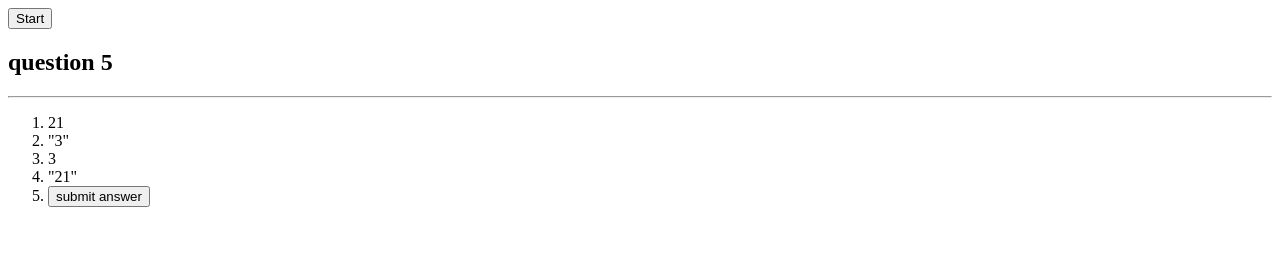
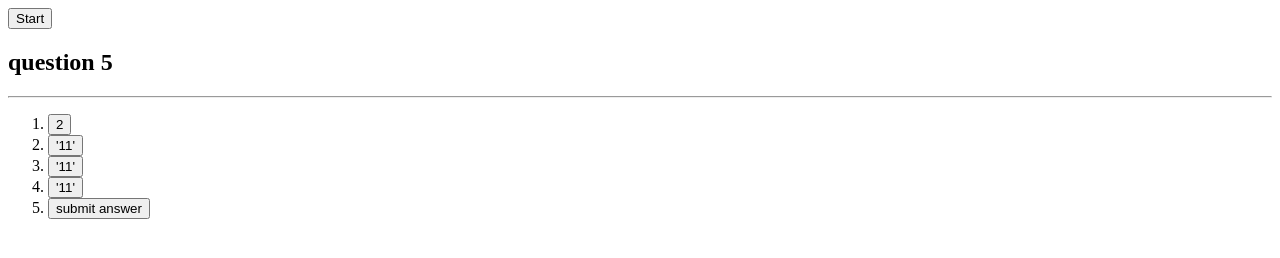
Before and after one commit to AZGchip/Timed_Quiz, a plain HTML site: page index.html in a window 1280 px wide. Both pictures are taken after a click on the button "Start". Drawn offline with Linux system fonts and the light colour scheme.

Commit message:
created function to input user answer to object based on the question number

```diff
--- a/code.js
+++ b/code.js
@@ -10,6 +10,12 @@ function startQuiz() {
 var questionPick = ["0", "1", "2", "3", "4"]
 var questionOrder = []
 var checkAnswer = {ques0:"1",ques1:"3",ques2:"2"}
+var uInput ={
+    u0:"",
+    u1:"",
+    u2:"",
+    u3:"",
+}
 function question() {
     // If QUESTIONPICK is empty print results
     if (questionPick.length === 0) {
@@ -21,10 +27,15 @@ function question() {
     selectQ = questionPick[Math.floor((Math.random() * questionPick.length))];
     //displays selected div
     sq = "q" + selectQ;
+    ui = "u" + selectQ
     document.getElementById(sq).style.display = "block";
 }
 //when user hits submit
 function nextQuestion() {
+    if(uInput[ui] = ""){
+        console.log("select an answer");
+        return 0;
+    }
     // hides active div
     document.getElementById(sq).style.display = "none";
     //adds question to QUESTIONORDER. removes selected question from QUESTIONPICK
@@ -36,9 +47,16 @@ function nextQuestion() {
 
     question()
 }
-function buttons(){
-document.getElementById(sq).getElementsByClassName("a0")[0].addEventListener("click")
-document.getElementById(sq).getElementsByClassName("a1")[0].addEventListener("click")
-document.getElementById(sq).getElementsByClassName("a2")[0].addEventListener("click")
-document.getElementById(sq).getElementsByClassName("a3")[0].addEventListener("click")
+// takes INPUT from button. sets UINPUT[SELECTED QUESTION] to button input
+function ans(input){
+uInput[ui] = input
 }
+
+
+
+// document.getElementById("q0").getElementsByClassName("a0")[0].addEventListener("click",function(){
+//     console.log("button one works")
+// })
+// document.getElementById(sq).getElementsByClassName("a1")[0].addEventListener("click")
+// document.getElementById(sq).getElementsByClassName("a2")[0].addEventListener("click")
+// document.getElementById(sq).getElementsByClassName("a3")[0].addEventListener("click")
--- a/index.html
+++ b/index.html
@@ -1,59 +1,66 @@
 <!DOCTYPE html>
+
 <head>
     <link rel="stylesheet" href="style.css">
 </head>
+
 <body>
     <div>
         <input type="button" value="Start" onclick="question()">
     </div>
     <div id="quiz-box">
         <div id="q0">
-        <h2 class="question">"1"+"1"===</h2><hr>
+            <h2 class="question">"1"+"1"===</h2>
+            <hr>
             <ol>
-            <li class="answer"id="a0"><input type="button" value="2"></li>
-            <li class="answer"id="a1"><input type="button" value="'11'"></li>
-            <li class="answer"id="a2"><input type="button" value="11"></li>
-            <li class="answer"id="a3"><input type="button" value="'2'"></li>
-            <li><input type="button" value="submit answer"onclick="nextQuestion()"></li>
+                <li class="answer" id="a0"><input type="button" value="2" onclick="ans(0)"></li>
+                <li class="answer" id="a1"><input type="button" value="'11'" onclick="ans(1)"></li>
+                <li class="answer" id="a2"><input type="button" value="11" onclick="ans(2)"></li>
+                <li class="answer" id="a3"><input type="button" value="'2'" onclick="ans(3)"></li>
+                <li><input type="button" value="submit answer" onclick="nextQuestion()"></li>
             </ol>
         </div>
         <div id="q1">
-        <h2 class="question">2 +"1"===</h2><hr>
+            <h2 class="question">2 +"1"===</h2>
+            <hr>
             <ol>
-            <li class="answer">21</li>
-            <li class="answer">"3"</li>
-            <li class="answer">3</li>
-            <li class="answer">"21"</li>
+                <li class="answer"><input type="button" value="2" onclick="ans(0)"></li>
+                <li class="answer"><input type="button" value="'11'" onclick="ans(1)"></li>
+                <li class="answer"><input type="button" value="'11'" onclick="ans(2)"></li>
+                <li class="answer"><input type="button" value="'11'" onclick="ans(3)"></li>
                 <li><input type="button" value="submit answer" onclick="nextQuestion()"></li>
             </ol>
         </div>
         <div id="q2">
-        <h2 class="question">question 3</h2><hr>
+            <h2 class="question">question 3</h2>
+            <hr>
             <ol>
-            <li class="answer">21</li>
-            <li class="answer">"3"</li>
-            <li class="answer">3</li>
-            <li class="answer">"21"</li>
+                <li class="answer"><input type="button" value="2" onclick="ans(0)"></li>
+                <li class="answer"><input type="button" value="'11'" onclick="ans(1)"></li>
+                <li class="answer"><input type="button" value="'11'" onclick="ans(2)"></li>
+                <li class="answer"><input type="button" value="'11'" onclick="ans(3)"></li>
                 <li><input type="button" value="submit answer" onclick="nextQuestion()"></li>
             </ol>
         </div>
         <div id="q3">
-        <h2 class="question">question 4</h2><hr>
+            <h2 class="question">question 4</h2>
+            <hr>
             <ol>
-            <li class="answer">21</li>
-            <li class="answer">"3"</li>
-            <li class="answer">3</li>
-            <li class="answer">"21"</li>
+                <li class="answer"><input type="button" value="2" onclick="ans(0)"></li>
+                <li class="answer"><input type="button" value="'11'" onclick="ans(1)"></li>
+                <li class="answer"><input type="button" value="'11'" onclick="ans(2)"></li>
+                <li class="answer"><input type="button" value="'11'" onclick="ans(3)"></li>
                 <li><input type="button" value="submit answer" onclick="nextQuestion()"></li>
             </ol>
         </div>
         <div id="q4">
-        <h2 class="question">question 5</h2><hr>
+            <h2 class="question">question 5</h2>
+            <hr>
             <ol>
-            <li class="answer">21</li>
-            <li class="answer">"3"</li>
-            <li class="answer">3</li>
-            <li class="answer">"21"</li>
+                <li class="answer"><input type="button" value="2" onclick="ans(0)"></li>
+                <li class="answer"><input type="button" value="'11'" onclick="ans(1)"></li>
+                <li class="answer"><input type="button" value="'11'" onclick="ans(2)"></li>
+                <li class="answer"><input type="button" value="'11'" onclick="ans(3)"></li>
                 <li><input type="button" value="submit answer" onclick="nextQuestion()"></li>
             </ol>
         </div>
```
Lines whose indentation alone changed are shown as unchanged.
